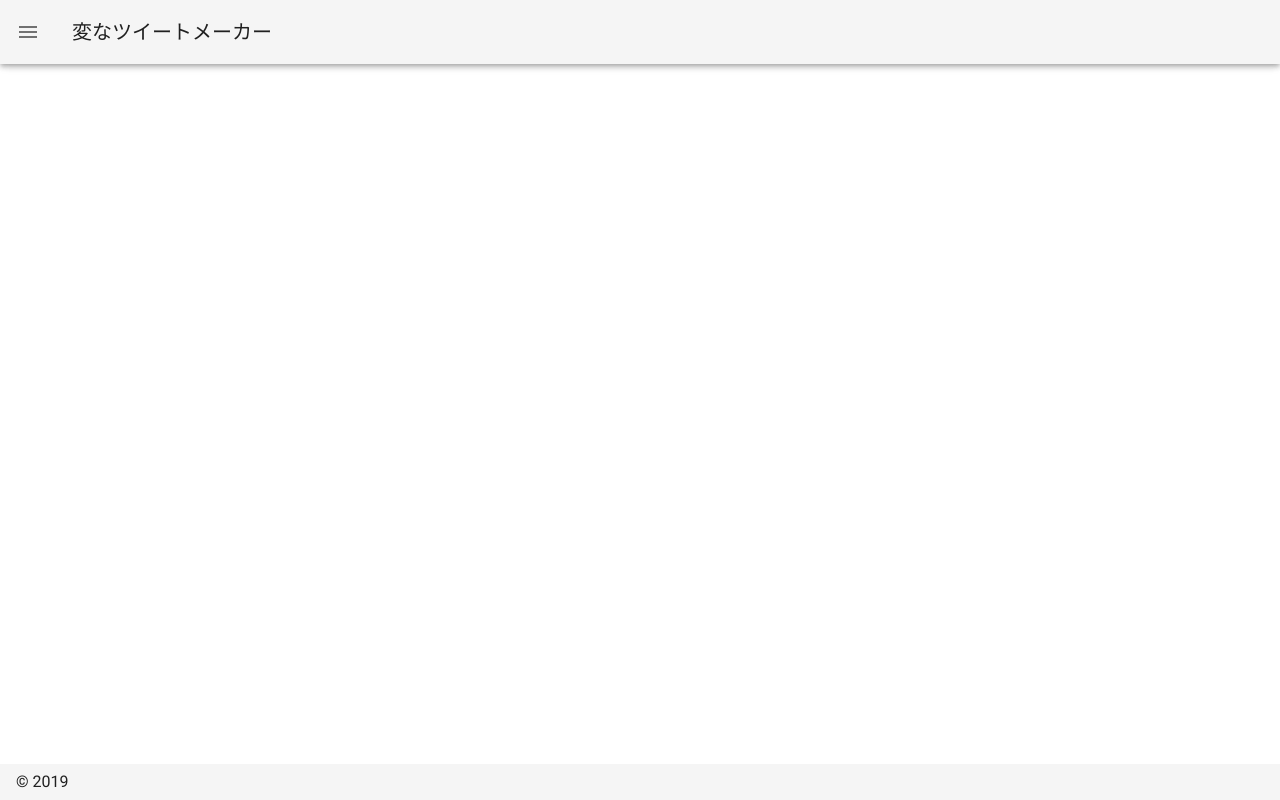
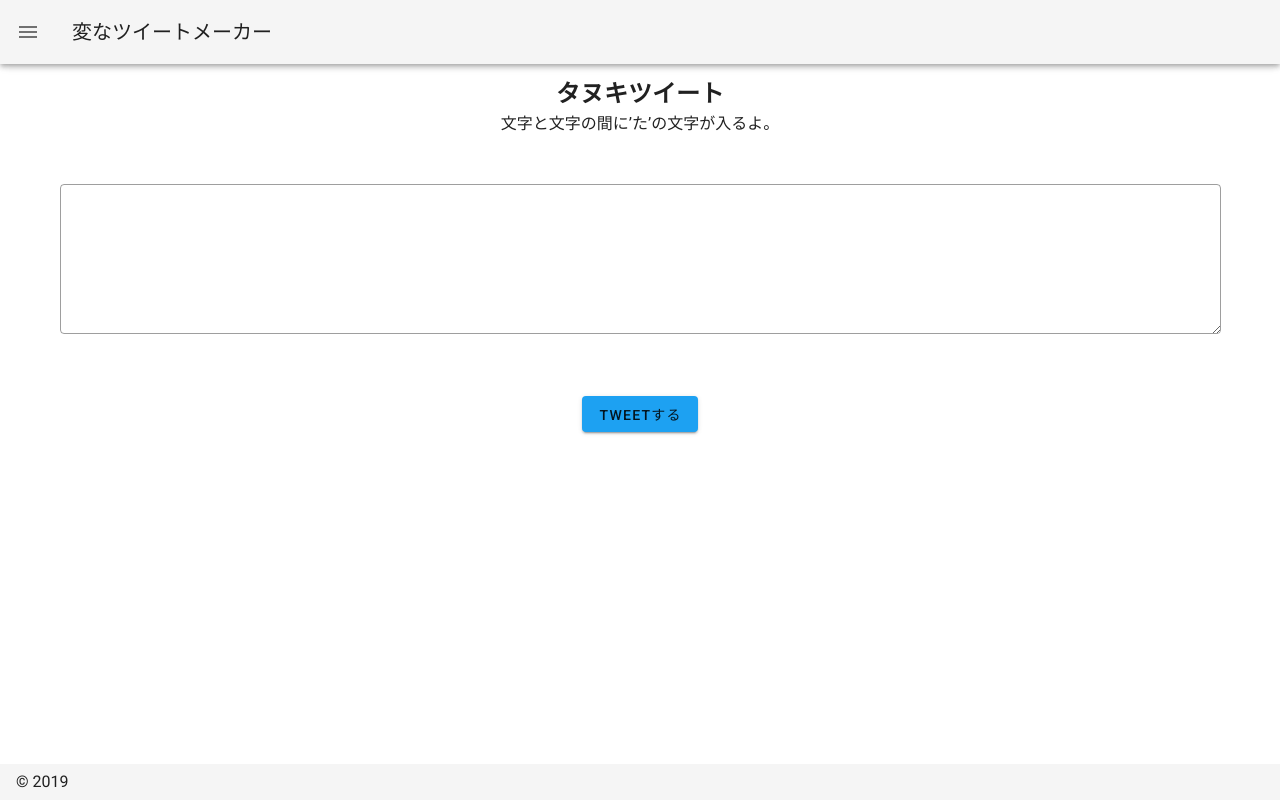
Before and after one commit to harukitosa/strange-tweet-maker, a Nuxt app: page /tanuki in a window 1280 px wide. Before the commit this address had no page. Built offline with nearby package versions, Linux system fonts and the light colour scheme.

Commit message:
commit!!

```diff
--- a/layouts/default.vue
+++ b/layouts/default.vue
@@ -100,8 +100,12 @@ export default {
           icon: 'mdi-chart-bubble',
           title: 'fizzbuzzツイート',
           to: '/fizbuzz'
+        },
+        {
+          icon: 'mdi-chart-bubble',
+          title: 'タヌキツイート',
+          to: '/tanuki'
         }
-
       ],
       miniVariant: false,
       right: true,
--- a/pages/index.vue
+++ b/pages/index.vue
@@ -9,6 +9,7 @@
                 <nuxt-link class="link" to="/inspire">- リバースツイート</nuxt-link>
                 <nuxt-link class="link" to="/bug">- 一つ飛ばしツイート</nuxt-link>
                 <nuxt-link class="link" to="/fizbuzz">- fizzbuzzツイート</nuxt-link>
+                <nuxt-link class="link" to="/tanuki">- タヌキツイート</nuxt-link>
             </div>
         </v-flex>
     </v-layout>
--- /dev/null
+++ b/pages/tanuki.vue
@@ -0,0 +1,43 @@
+<template>
+    <v-layout>
+        <v-flex class="text-center">
+            <h2>タヌキツイート</h2>
+            <p>文字と文字の間に’た’の文字が入るよ。
+            </p>
+            <v-textarea outlined v-model="message" class="mt-12 mb-8"></v-textarea>
+            <v-btn class="mb-12" color="#1DA1F2" @click="popUpTweetWindow()">tweetする</v-btn>
+            <p>{{reverse}}</p>
+        </v-flex>
+    </v-layout>
+</template>
+
+<script>
+export default {
+    name: 'home',
+    components: {
+
+    },
+    data() {
+        return {
+            message: ''
+        }
+    },
+    computed: {
+        reverse: function() {
+            var str = '';
+            for (var i = 1; i <= this.message.length; i++) {
+                str += "た"
+                str += this.message[i - 1]
+            }
+            return str;
+        }
+    },
+    methods: {
+        popUpTweetWindow() {
+            const url = `https://twitter.com/intent/tweet?text=${this.reverse}+%20%23変なツイートメーカー&url=https://strange-tweet-maker.com/tanuki`
+            const option = 'status=1'
+            window.open(url, 'twitter', option)
+        },
+    }
+}
+</script>
```
